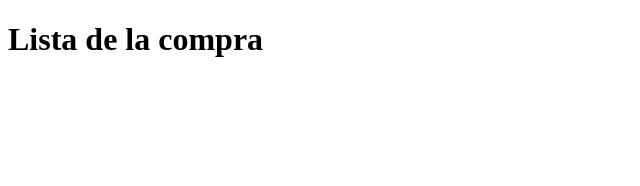
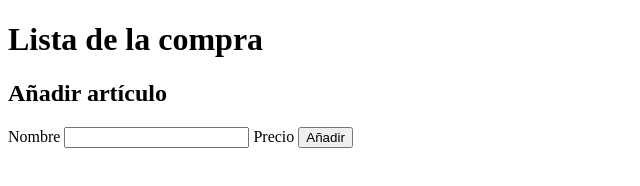
Before and after one commit to CallesJordi/202304-w1ch3-jordi-calles, a plain HTML site: page index.html in a window 1280 px wide. Shown: the whole page, without its empty margins (0-640 px from the left). Drawn offline with Linux system fonts and the light colour scheme.

Commit message:
Add main with h2 labels and button

```diff
--- a/index.html
+++ b/index.html
@@ -14,6 +14,13 @@
       <h1>Lista de la compra</h1>
     </div>
   </header>
+  <main>
+    <h2>Añadir artículo</h2>
+    <label for="">Nombre</label>
+    <input type="text" name="" id="">
+    <label for="">Precio</label>
+    <button>Añadir</button>
+  </main>
 </body>
 
 </html>
```
